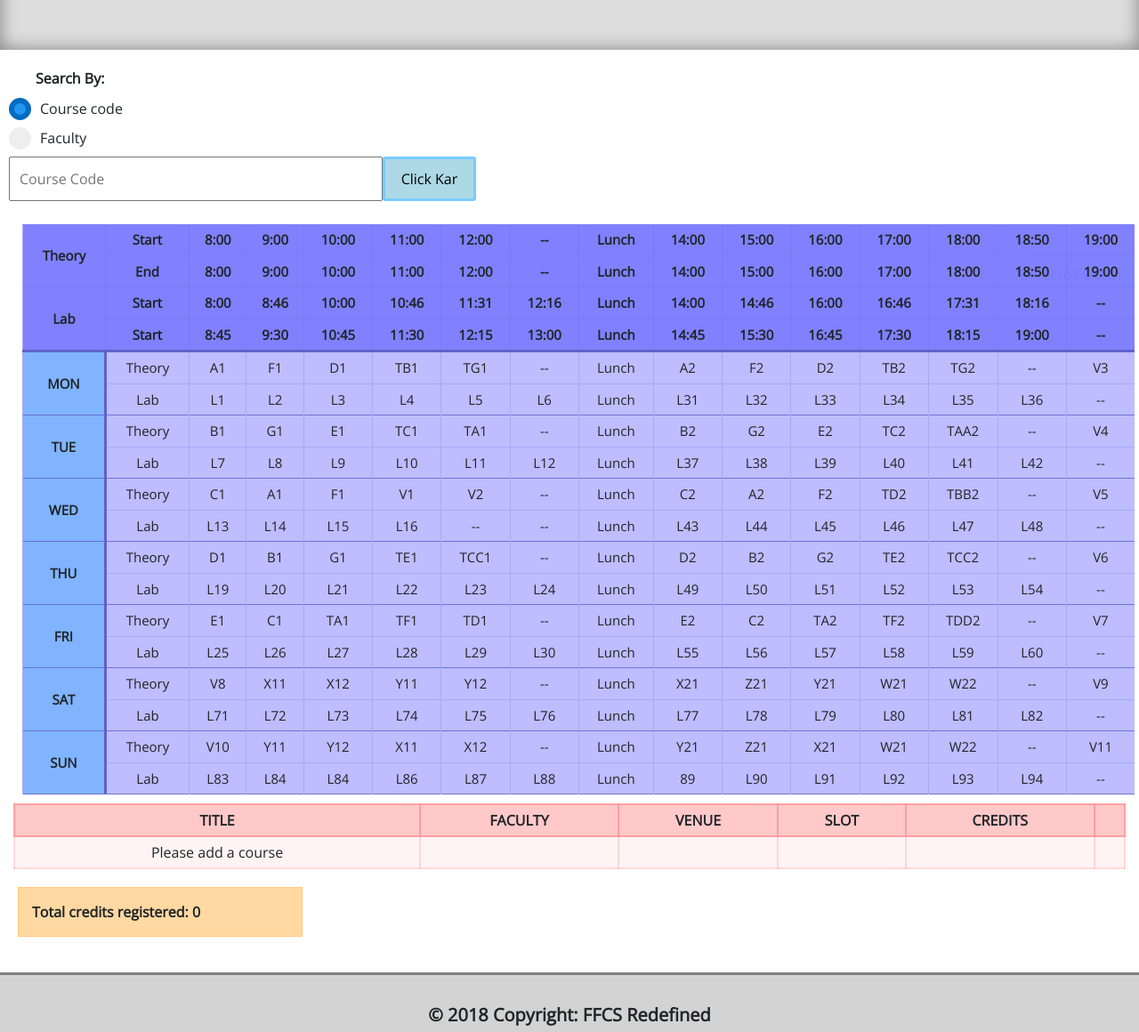
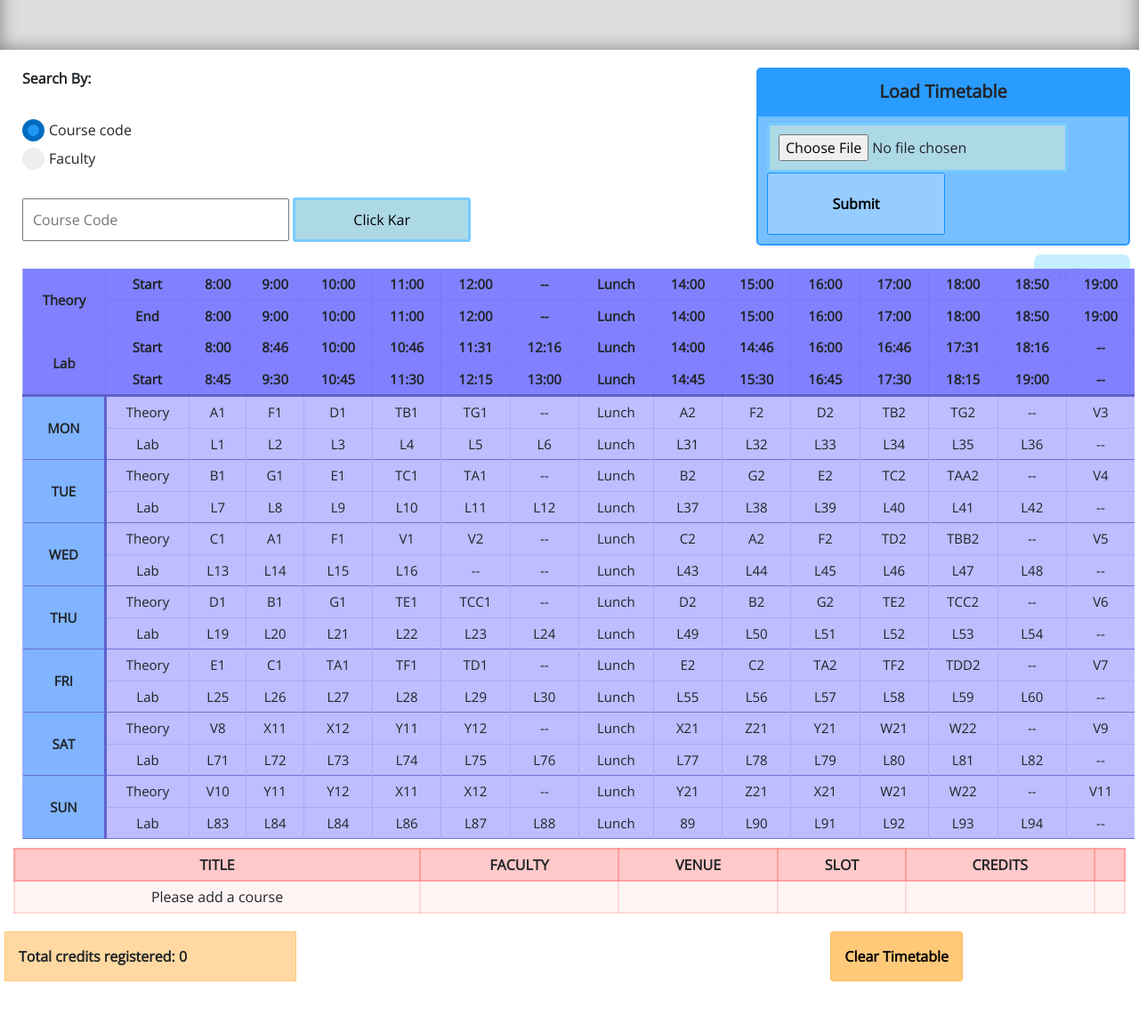
Before and after one commit to guptaashish190/ffcsRedefined, a website: page public/index.html in a window 1280 px wide. Shown: the part 114-1274 px from the top of the page at 89% size. Drawn offline with nearby package versions, Linux system fonts and the light colour scheme.

Commit message:
Added Clear Button and Load Timetable Menu

```diff
--- a/public/css/style.css
+++ b/public/css/style.css
@@ -133,7 +133,7 @@ button:hover {
 }
 
 .text-label {
-  padding-left: 10px;
+  padding-left: 30px;
 }
 
 label input {
@@ -143,6 +143,7 @@ label input {
 }
 
 label .customButton {
+  position: absolute;
   height: 25px;
   width: 25px;
   background-color: #eee;
@@ -351,6 +352,7 @@ label input:checked~.customButton:after {
     animation-delay: 0s !important;
     animation-iteration-count: infinite !important;
   }
+
 @keyframes blink {
   0% {
     background-color: rgba(255, 50, 0, 0.3);
@@ -372,3 +374,45 @@ label input:checked~.customButton:after {
     background-color: rgba(255, 232, 153, 0.7);
   }
 }
+#loadTimetableButton{
+  width:200px;
+  height: 70px;
+  font-weight: bold;
+  border: 1px solid #118fff;
+  background: #96cdff;
+  transition-property: transform, font-size;
+  transition-delay: 0;
+  transition-duration: 0.5s;
+  transition-timing-function: ease;
+}
+#loadTimetableButton:hover{
+  transform: scale(0.95,0.95);
+  font-size: 18px;
+}
+.loadtableContainer{
+  background: linear-gradient(to bottom, rgba(43,156,255,1) 0%, rgba(43,156,255,1) 27%, rgba(117,191,255,1) 27%, rgba(117,191,255,1) 100%);
+  border-radius: 5px;
+  border: 2px solid #2b9bff;
+  padding: 10px;
+}
+.loadtableContainer label{
+  margin-bottom: 20px;
+  display: block;
+  font-size: 20px;
+  text-align: center;
+  font-weight: bold;
+}
+.loadtableContainer input{
+  padding: 10px;
+  background: lightblue;
+  border: 3px solid rgba(119, 203, 255, 1);
+  border-radius: 3px;
+}
+.clearbutton{
+    font-weight: bold;
+    background: rgba(255, 201, 122, 1);
+    border: 1px solid #ffb954;
+    margin: 20px;
+    padding: 15px;
+    cursor: pointer;
+}
--- a/public/index.html
+++ b/public/index.html
@@ -17,26 +17,33 @@
       <div class="col-lg-12 headtext "><span id="ffcsText">FFCS</span><span id="redefText">Redefined</span></div>
     </div>
 
-    <div class="container-fluid body">
+    <div class="body row">
+      <div class="col-6">
 
-      <div class="col-12 searchByText">Search By:</div>
+        <div class="searchByText">Search By:</div>
 
-      <label class="row">
-            <input type="radio" class="radioButton" name="searchType" value="Course Code" checked>
+        <label><br>
+            <input type="radio" class="radioButton" name="searchType"value="Course Code" checked>
             <span class="customButton"></span>
             <span class="text-label">Course code</span>
-          </label>
-      <label class="row">
+          </label><br>
+        <label>
           <input type="radio" class="radioButton" value="Faculty" name="searchType">
           <span class="customButton"></span>
           <span class="text-label">Faculty</span>
       </label>
 
-      <div class="row">
-        <input spellcheck="false" placeholder="Course Code" id="input" autocomplete="off" class="col-4">
-        <button type="button" id="ajaxCall" class="col-1">Click Kar</button>
+        <div><br>
+          <input spellcheck="false" placeholder="Course Code" id="input" autocomplete="off" class="col-6">
+          <button type="button" id="ajaxCall" class="col-4">Click Kar</button>
+        </div>
       </div>
 
+      <div class="loadtableContainer col-4 offset-2">
+        <label>Load Timetable</label>
+        <input type="file" id="loadTimetable" accept = ".timetable">
+        <input type="submit" id = "loadTimetableButton" onclick="loadTimetable()">
+      </div>
     </div>
 
     <!--Embedded course select popup-->
@@ -424,13 +431,20 @@
       </tr>
     </table>
   </div>
+  <div class="row">
     <div class="totalCredits col-3">
       Total credits registered: <span class="totalCreditsRegNum">0</span>
     </div>
+    <div class="col-3 offset-5">
+        <button type="button" class="clearbutton" onclick="clearTimetable()" name="button">Clear Timetable</button>
+    </div>
+  </div>
+
   <script type="text/javascript" src="scripts/jquery.js"></script>
   <script type="text/javascript" src="scripts/jquery-ui.min.js"></script>
   <script type="text/javascript" src="scripts/timeTable.js"></script>
   <script type="text/javascript" src="scripts/clashHandler.js"></script>
+  <script type="text/javascript" src="scripts/loadTable.js"></script>
   <script type="text/javascript" src="scripts/javascript.js"></script>
 
   </script>
--- a/public/scripts/clashHandler.js
+++ b/public/scripts/clashHandler.js
@@ -7,53 +7,54 @@
     var checkLab;
     for (var i = 0; i < slots.length; i++) {
       for (var j = 0; j < slotArray.length; j++) {
-        if(slotArray[j] == slots[i]){
+        if (slotArray[j] == slots[i]) {
 
           currentSlot = slots[i];
           //Check Lab or not
-          if(currentSlot.indexOf('L') != -1){
+          if (currentSlot.indexOf('L') != -1) {
             checkLab = true;
-            console.log($(timeTableArray[j-13]));
-          }else   {
+            console.log($(timeTableArray[j - 13]));
+          } else {
             checkLab = false;
-            console.log($(timeTableArray[j+13]));
+            console.log($(timeTableArray[j + 13]));
           }
-
           //Corresponding clash
-          if($(timeTableArray[j]).hasClass("addingDone") ){
+          if ($(timeTableArray[j]).hasClass("addingDone")) {
             $(timeTableArray[j]).addClass("clashBlink");
             clashed = true;
             clashingSlots.push(slots[i]);
-          }else if(checkLab == true && $(timeTableArray[j-13]).hasClass("addingDone")){
-            $(timeTableArray[j-13]).addClass("clashBlink");
-            $(timeTableArray[j]).addClass("clashBlinkPreview");
-            clashed = true;
-            clashingSlots.push(slots[i]);
-          }else if(checkLab == false && $(timeTableArray[j+13]).hasClass("addingDone")){
-            $(timeTableArray[j+13]).addClass("clashBlink");
+          }
+          //If the current slot is lab then check neighbour theory clash
+          else if (checkLab == true && $(timeTableArray[j - 13]).hasClass("addingDone")) {
+            $(timeTableArray[j - 13]).addClass("clashBlink");
             $(timeTableArray[j]).addClass("clashBlinkPreview");
             clashed = true;
             clashingSlots.push(slots[i]);
           }
-
+          //If the current slot is theory then check neighbour lab clash
+          else if (checkLab == false && $(timeTableArray[j + 13]).hasClass("addingDone")) {
+            $(timeTableArray[j + 13]).addClass("clashBlink");
+            $(timeTableArray[j]).addClass("clashBlinkPreview");
+            clashed = true;
+            clashingSlots.push(slots[i]);
+          }
         }
       }
     }
-    if(clashed == false){
+    if (clashed == false) {
       return 1;
-    }else{
-      $(".clashingText").css("display","block");
+    } else {
+      $(".clashingText").css("display", "block");
       $(window).scrollTop($(".clashingText").offset().top);
       $(".clashingText span").html(clashingSlots);
       return 0;
+    }
   }
-  }
-$(".clashingText button").click(function(){
-  $(".clashingText").css("display","none");
-  var timeTableArray = $(".timeTable .slotNames").toArray();
-  for(i = 0; i< timeTableArray.length;i++){
-    $(timeTableArray[i]).removeClass("clashBlink");
+  $(".clashingText button").click(function() {
+    $(".clashingText").css("display", "none");
+    var timeTableArray = $(".timeTable .slotNames").toArray();
+    for (i = 0; i < timeTableArray.length; i++) {
+      $(timeTableArray[i]).removeClass("clashBlink");
       $(timeTableArray[i]).removeClass("clashBlinkPreview");
-  }
-}
-);
+    }
+  });
--- a/public/scripts/javascript.js
+++ b/public/scripts/javascript.js
@@ -94,7 +94,13 @@ $(document).ready(function() {
     displayImg($(".removeContainer"));
   });
 
-  //Search Type state changed function
+  //Clear Timetable
+  $(".clearbutton").click(()=>{
+      clearTimetable();
+      addedCourses = [];
+      updateListBeta(addedCourses);
+  });
+    //Search Type state changed function
   $("input[name=searchType]").change(function() {
     $("#input").attr("placeholder", $("input[name=searchType]:checked").val());
   });
--- /dev/null
+++ b/public/scripts/loadTable.js
@@ -0,0 +1,28 @@
+function loadTimetable(){
+   var input, file, fr;
+
+   if (typeof window.FileReader !== 'function') {
+     alert("The file API isn't supported on this browser yet.");
+     return;
+   }
+
+   input = document.getElementById("loadTimetable");
+   if(!input.files) {
+     alert("This browser doesn't seem to support the `files` property of file inputs.");
+   }
+   else if (!input.files[0]) {
+     alert("Please select a file before clicking 'Load'");
+   }
+   else {
+     file = input.files[0];
+     fr = new FileReader();
+     fr.onload = receivedText;
+     fr.readAsText(file);
+   }
+
+   function receivedText(e) {
+     lines = e.target.result;
+     //var newArr = JSON.parse(lines);
+     console.log(JSON.parse(lines));
+   }
+ }
--- a/public/scripts/timeTable.js
+++ b/public/scripts/timeTable.js
@@ -59,9 +59,18 @@ function removeFromTimetable(arr) {
       var check = timeTableArray[j];
 
       if (arr[i] == slotArray[j] && $(check).hasClass("addingDone")) {
-       $(timeTableArray[j]).html($(timeTableArray[j]).attr("id"));
-       $(timeTableArray[j]).removeClass("addingDone");
-     }0
+       $(check).html($(timeTableArray[j]).attr("id"));
+       $(check).removeClass("addingDone");
+     }
     }
   }
 }
+function clearTimetable(){
+
+  var timeTableArray = $(".timeTable .slotNames").toArray();
+  for (var j = 0; j < timeTableArray.length; j++) {
+    var check = timeTableArray[j];
+     $(check).html($(timeTableArray[j]).attr("id"));
+     $(check).removeClass("addingDone");
+  }
+}
```
Lines whose indentation alone changed are shown as unchanged.
